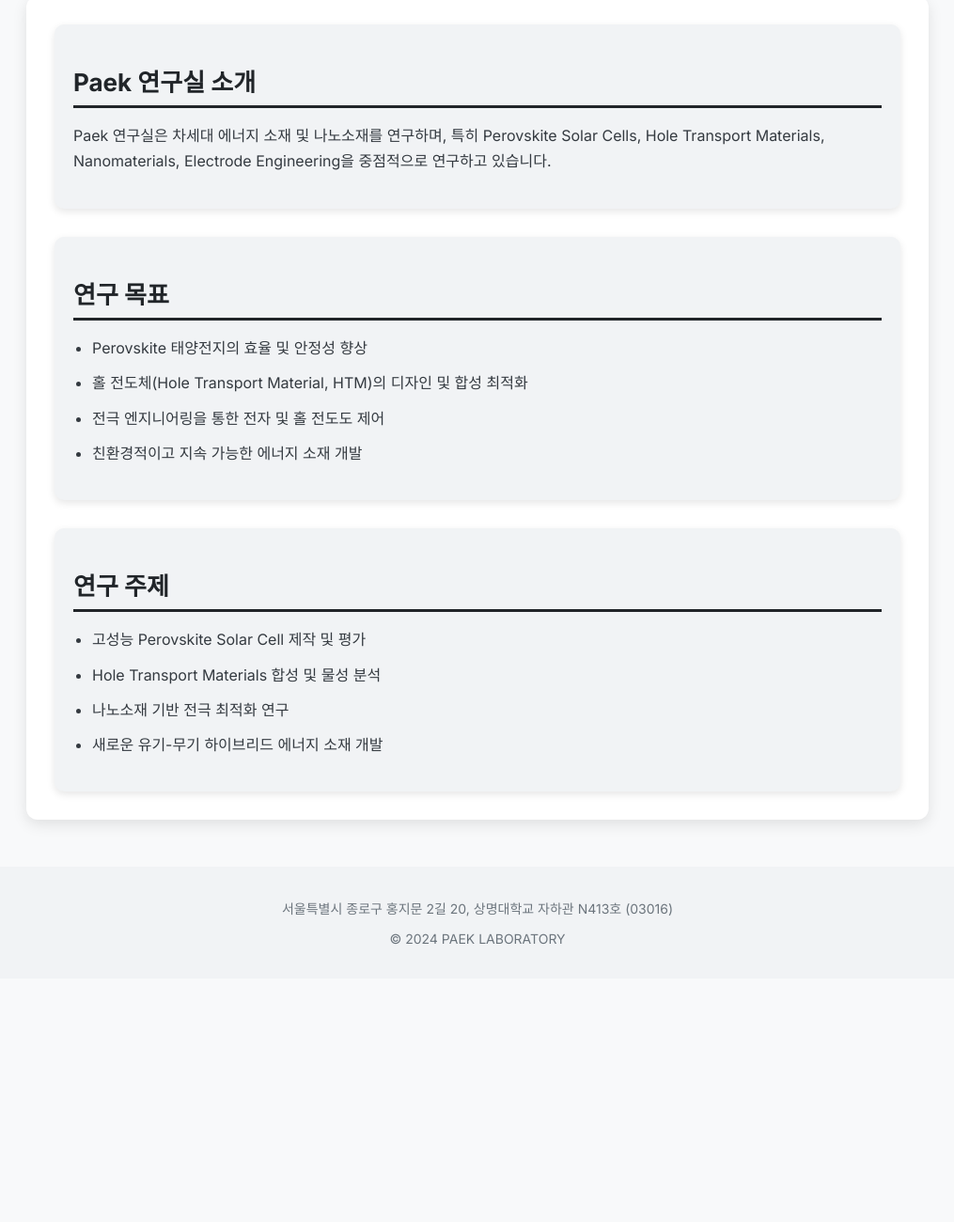
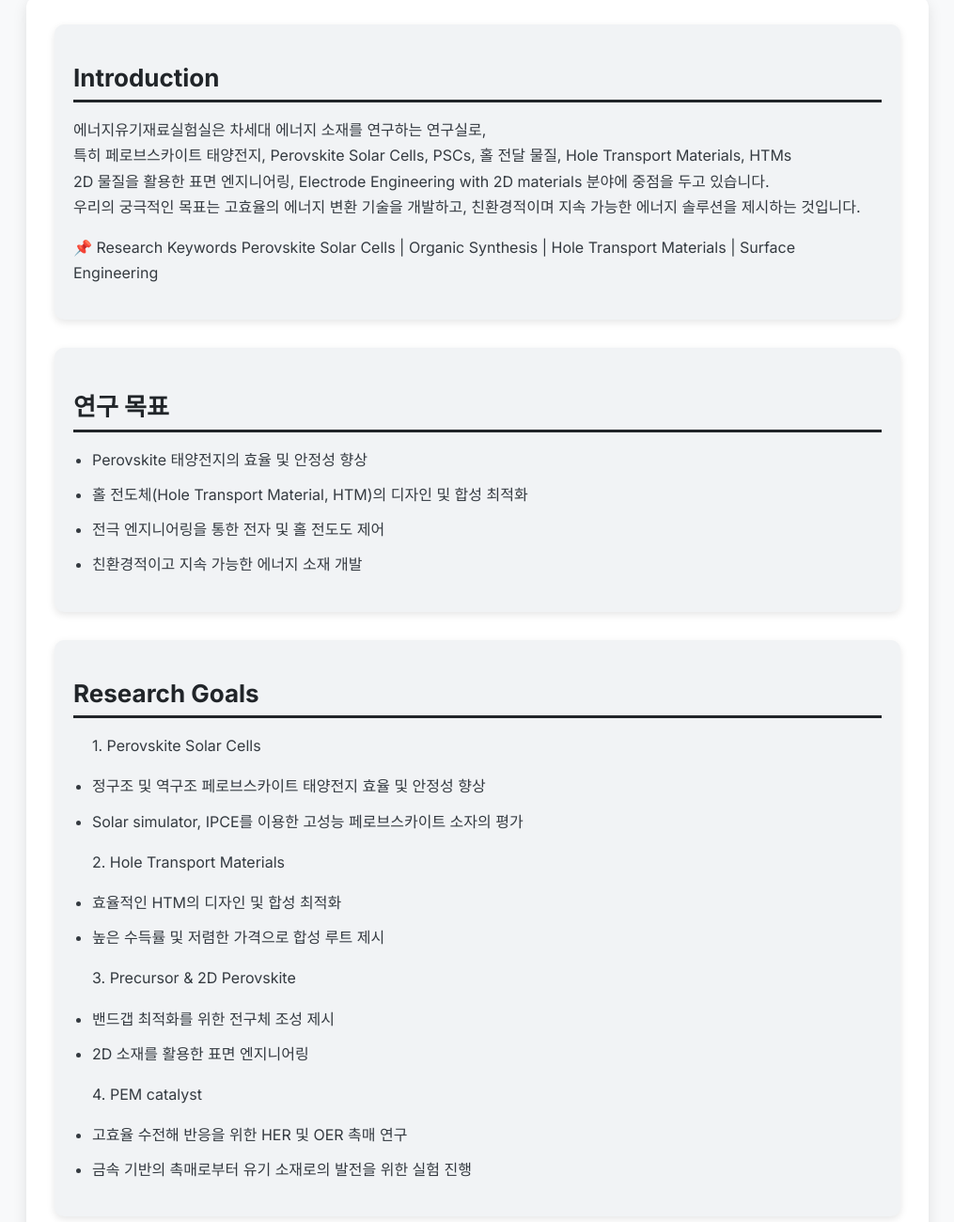
Before and after one commit to peakorganiclab/paek_lab, a plain HTML site: page research.html in a window 1280 px wide. Shown: the part 340-1640 px from the top of the page at 94% size, without its empty margins (132-1147 px from the left). Before the commit the page ends 1381 px from the top, so only its background shows below. Drawn offline with Linux system fonts and the light colour scheme.

Commit message:
Update research.html

```diff
--- a/research.html
+++ b/research.html
@@ -218,8 +218,13 @@
 
     <div class="container">
         <div class="section">
-            <h2>Paek 연구실 소개</h2>
-            <p>Paek 연구실은 차세대 에너지 소재 및 나노소재를 연구하며, 특히 Perovskite Solar Cells, Hole Transport Materials, Nanomaterials, Electrode Engineering을 중점적으로 연구하고 있습니다.</p>
+            <h2>Introduction</h2>
+            <p>에너지유기재료실험실은 차세대 에너지 소재를 연구하는 연구실로,<br>
+                특히 페로브스카이트 태양전지, Perovskite Solar Cells, PSCs, 홀 전달 물질, Hole Transport Materials, HTMs<br>
+                2D 물질을 활용한 표면 엔지니어링, Electrode Engineering with 2D materials 분야에 중점을 두고 있습니다.<br>
+                우리의 궁극적인 목표는 고효율의 에너지 변환 기술을 개발하고, 친환경적이며 지속 가능한 에너지 솔루션을 제시하는 것입니다.<br></p>
+                <p>📌 Research Keywords
+                Perovskite Solar Cells | Organic Synthesis | Hole Transport Materials | Surface Engineering</p>
         </div>
 
         <div class="section">
@@ -233,12 +238,23 @@
         </div>
 
         <div class="section">
-            <h2>연구 주제</h2>
+            <h2>Research Goals</h2>
             <ul>
-                <li>고성능 Perovskite Solar Cell 제작 및 평가</li>
-                <li>Hole Transport Materials 합성 및 물성 분석</li>
-                <li>나노소재 기반 전극 최적화 연구</li>
-                <li>새로운 유기-무기 하이브리드 에너지 소재 개발</li>
+                <p>1. Perovskite Solar Cells
+                <li>정구조 및 역구조 페로브스카이트 태양전지 효율 및 안정성 향상</li>
+                <li>Solar simulator, IPCE를 이용한 고성능 페로브스카이트 소자의 평가</li></p>
+
+                <p>2. Hole Transport Materials
+                <li>효율적인 HTM의 디자인 및 합성 최적화</li>
+                <li>높은 수득률 및 저렴한 가격으로 합성 루트 제시</li></p>
+
+                <p>3. Precursor & 2D Perovskite
+                <li>밴드갭 최적화를 위한 전구체 조성 제시</li>
+                <li>2D 소재를 활용한 표면 엔지니어링</li></p>
+
+                <p>4. PEM catalyst
+                <li>고효율 수전해 반응을 위한 HER 및 OER 촉매 연구</li>
+                <li>금속 기반의 촉매로부터 유기 소재로의 발전을 위한 실험 진행</li></p>
             </ul>
         </div>
     </div>
```
